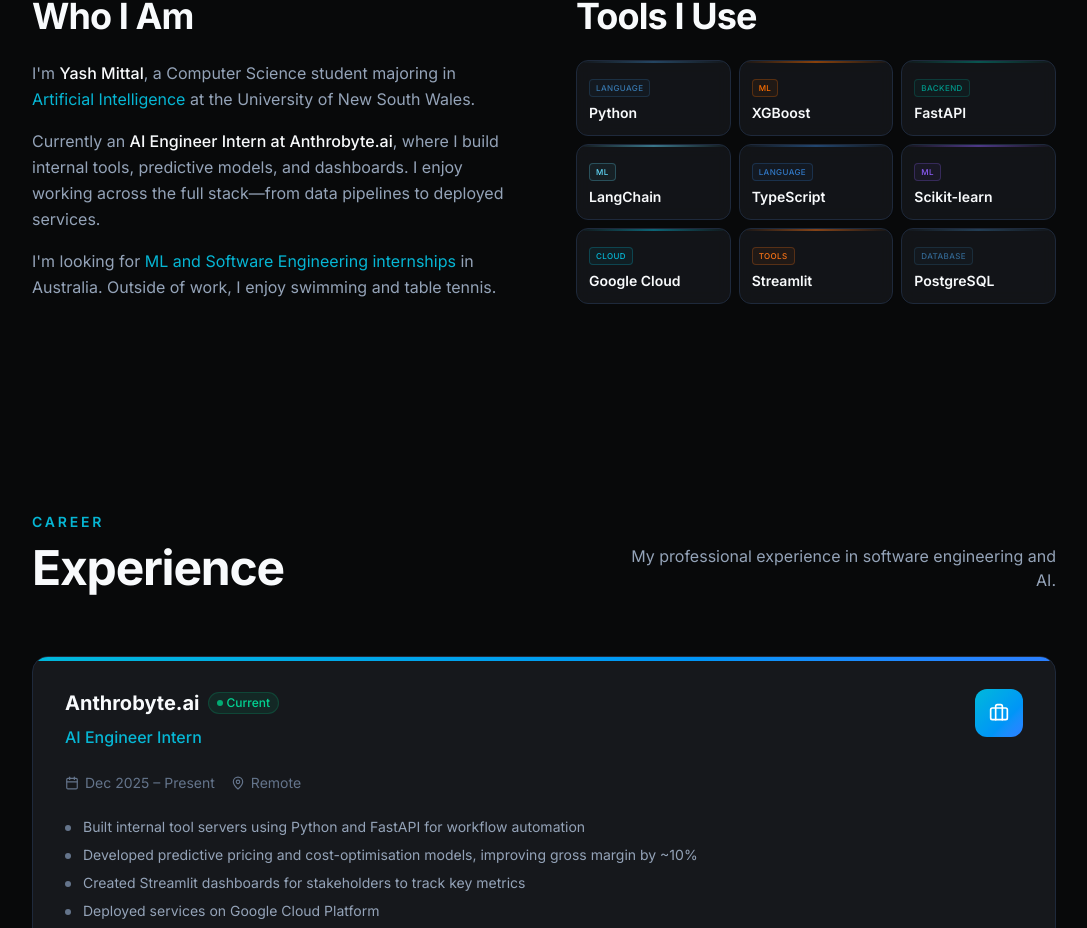
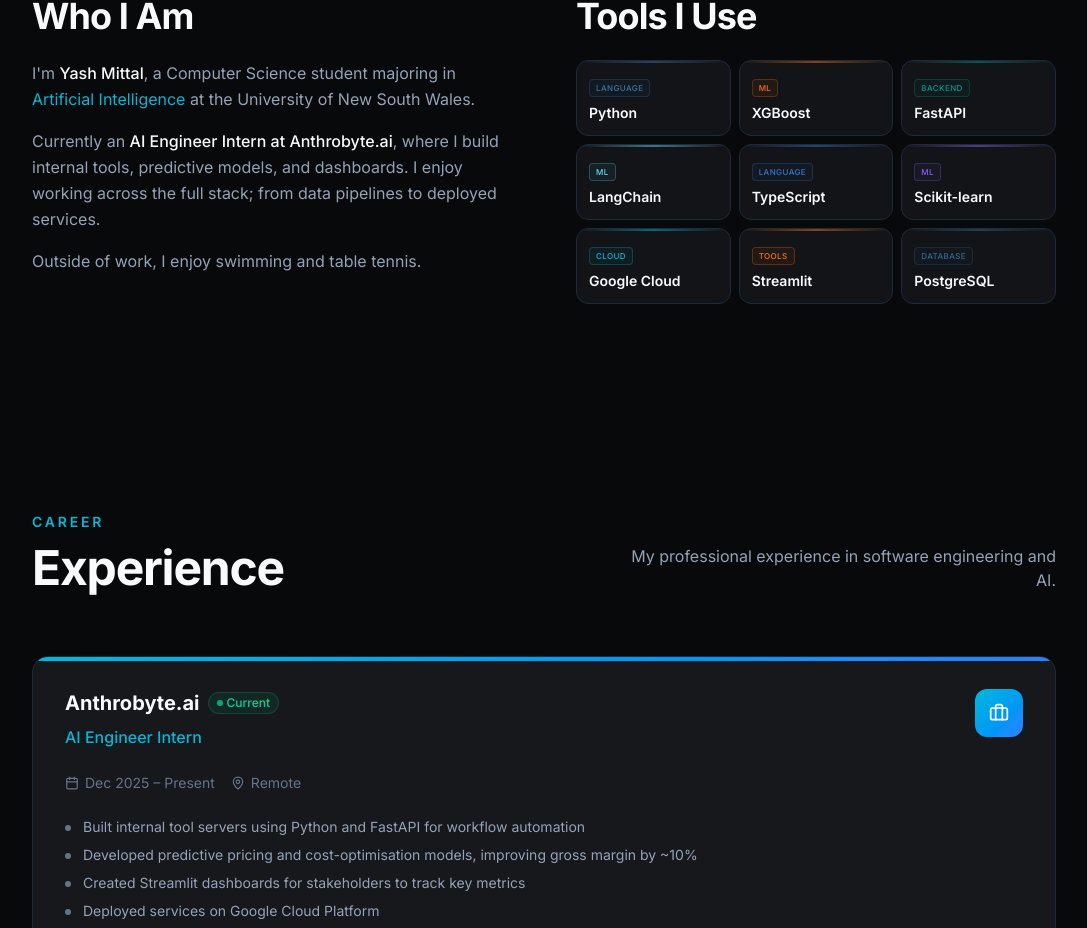
Before and after one commit to RatherN-t/personal-website, a Next.js app: page / in a window 1280 px wide. Shown: the part 912-1840 px from the top of the page, without its empty margins (96-1183 px from the left). Built offline with nearby package versions, Linux system fonts and the light colour scheme.

Commit message:
Update About section copy

```diff
--- a/src/components/sections/about.tsx
+++ b/src/components/sections/about.tsx
@@ -95,12 +95,11 @@
                 <p>
                   Currently an <span className="text-[var(--text-primary)] font-medium">AI Engineer Intern at Anthrobyte.ai</span>,
                   where I build internal tools, predictive models, and dashboards. I enjoy working across
-                  the full stack—from data pipelines to deployed services.
+                  the full stack; from data pipelines to deployed services.
                 </p>
 
                 <p>
-                  I'm looking for <span className="text-[var(--accent)]">ML and Software Engineering internships</span> in
-                  Australia. Outside of work, I enjoy swimming and table tennis.
+                  Outside of work, I enjoy swimming and table tennis.
                 </p>
               </div>
             </Reveal>
```
